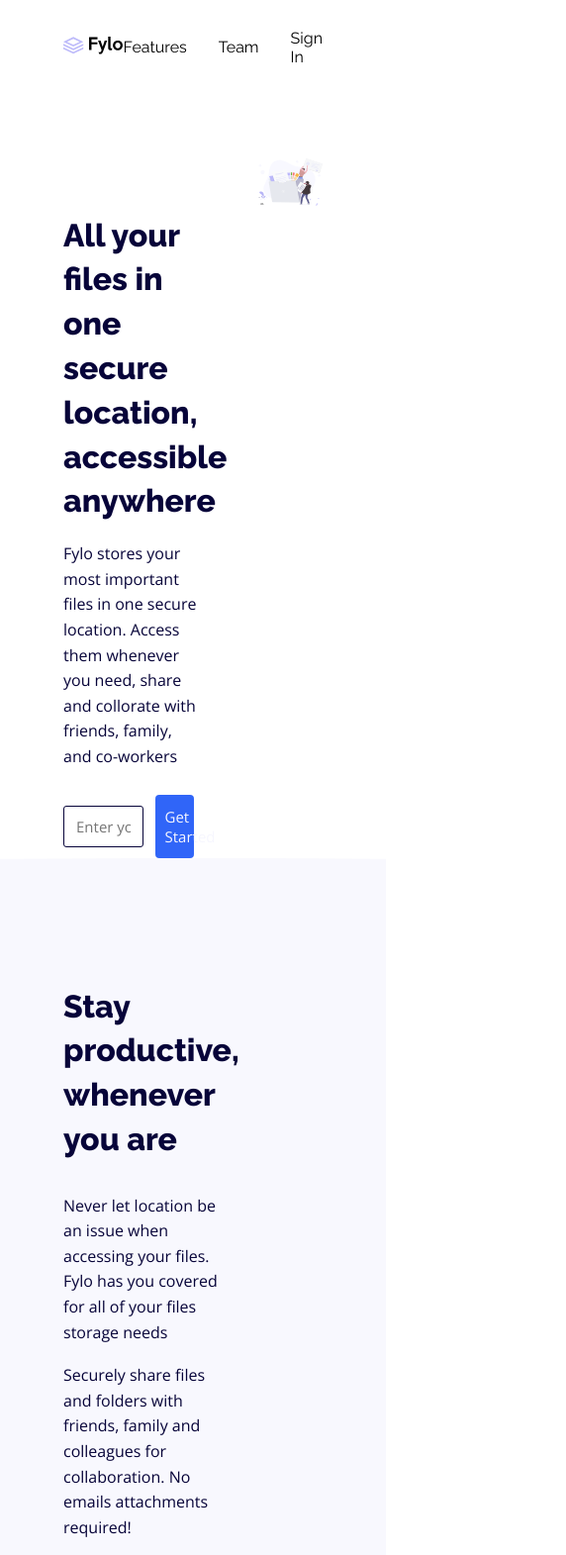
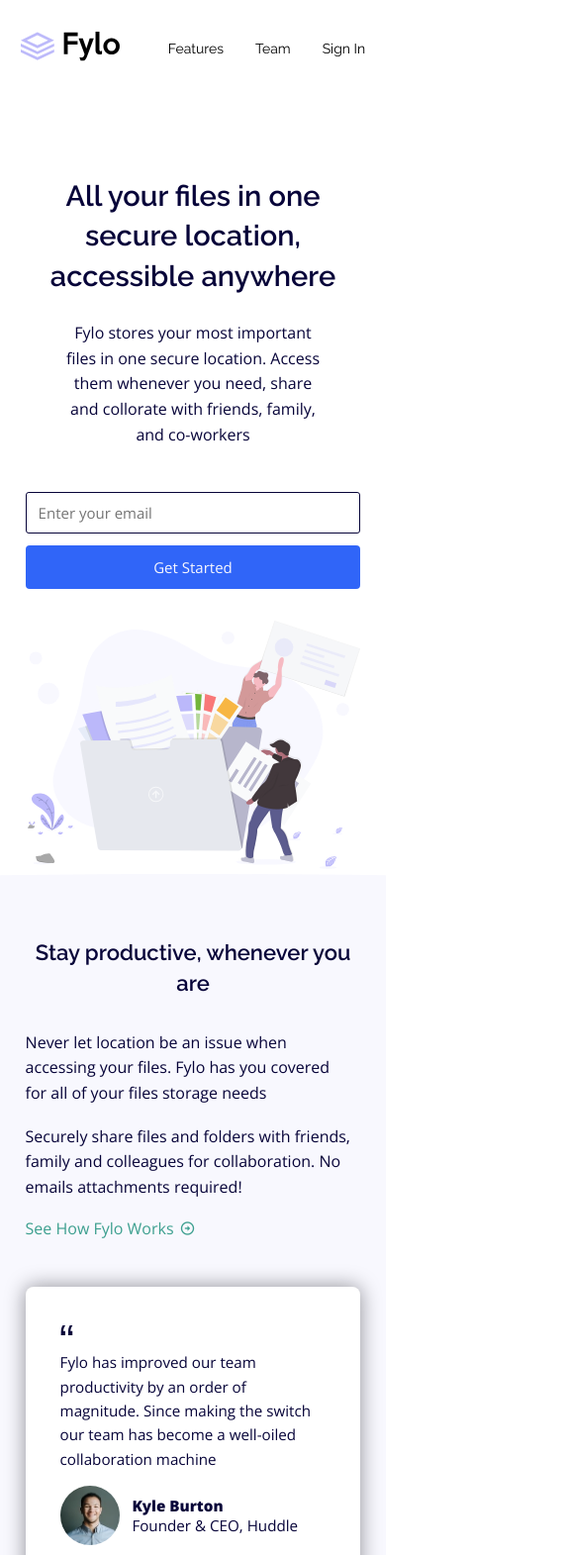
Before and after one commit to Juadebfm/Fylo_Landing_Page, a plain HTML site: page index.html in a window 390 px wide. Shown: the top 1571 px of the page at 99% size, 572 px wide, since content can reach past the window. Drawn offline with nearby package versions, Linux system fonts and the light colour scheme.

Commit message:
Final commit for saturday 28th oct

```diff
--- a/reset.css
+++ b/reset.css
@@ -33,3 +33,7 @@ img {
   max-width: 100%;
   height: auto;
 }
+
+a {
+  text-decoration: none;
+}
--- a/style.css
+++ b/style.css
@@ -6,7 +6,7 @@
 :root {
   /* Primary */
   --primary-blue: hsl(243, 87%, 12%);
-  --sec-blue: hsl(238, 22%, 44%);
+  --sec-blue: #585989;
 
   /* Accent */
   --tertiary-blue_hover: hsla(224, 93%, 58%, 0.827);
@@ -16,6 +16,8 @@
   /* Neutral */
   --lightest-grey-blue: hsl(240, 75%, 98%);
   --light-grey: hsl(0, 0%, 75%);
+
+  --warning: rgb(170, 7, 7);
 
   /* Font Size */
   --body-ff: 16px;
@@ -136,7 +138,7 @@ main .hero .hero_details form span {
   bottom: -30px;
   left: 0px;
   font-size: 85%;
-  color: rgb(170, 7, 7);
+  color: var(--warning);
 }
 
 main .hero .hero_details form input:focus {
@@ -418,3 +420,101 @@ main .hero .hero_details form button:hover {
   transition: all 0.2s ease-in;
 }
 /* Footer Section */
+
+/* Media Query */
+@media (max-width: 740px) {
+  .container_pad {
+    padding: 2rem 1.6rem;
+  }
+
+  .container_pad_2 {
+    padding: 0rem 1.6rem;
+  }
+
+  nav.container_pad {
+    padding: 2rem 1.3rem;
+  }
+
+  nav ul {
+    font-size: 14px;
+  }
+
+  nav .logo img {
+    width: 100px;
+    height: auto;
+  }
+
+  main .hero {
+    flex-direction: column;
+  }
+
+  main .hero .hero_details {
+    padding-top: 1rem;
+  }
+
+  main .hero .hero_details h1 {
+    font-weight: 600;
+    font-size: 29px;
+    margin-bottom: 25px;
+    text-align: center;
+  }
+  main .hero .hero_details p {
+    width: 80%;
+    margin: auto;
+    text-align: center;
+    margin-bottom: 45px;
+  }
+
+  main .hero .hero_details form {
+    flex-direction: column;
+    width: 100%;
+  }
+
+  main .hero .hero_details form input {
+    width: 100%;
+  }
+
+  main .hero .hero_details form button {
+    width: 100%;
+  }
+
+  .social_prove {
+    padding-top: 4rem;
+    padding-bottom: 2rem;
+  }
+
+  .social_prove_container {
+    flex-direction: column;
+  }
+
+  .social_prove_writeup .social_prove_details h2 {
+    font-size: 22px;
+    font-weight: 600;
+    text-align: center;
+  }
+
+  .social_prove_sub {
+    font-size: 95%;
+    width: 100%;
+  }
+
+  .CTA {
+    padding-top: 4rem;
+    padding-bottom: 4rem;
+    height: auto;
+    background-color: var(--sec-blue);
+    display: grid;
+    grid-template-columns: repeat(1, 1fr);
+    place-content: center center;
+    gap: 5rem;
+  }
+
+  .CTA_form input {
+    width: 100%;
+  }
+
+  .CTA_form button {
+    width: 100%;
+  }
+}
+/* Media Query */
```
